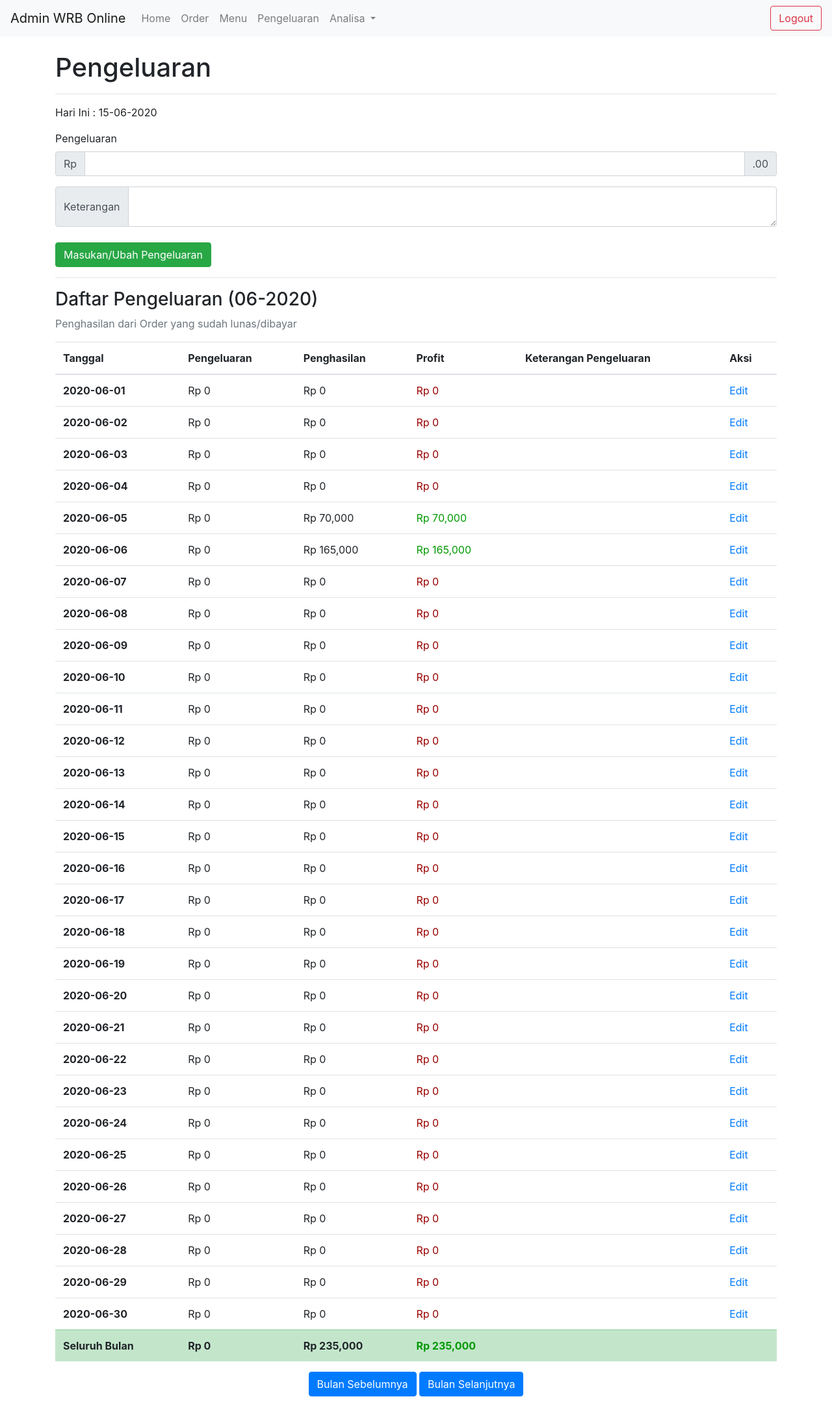
After one commit to ahlamls/wrbonline, a CodeIgniter app: page /database/index.php/adminwrbonline/Pengeluaran in a window 1280 px wide. The commit adds this page. Shown: the whole page at 65% size. Run offline with CodeIgniter, Linux system fonts and the light colour scheme; the visitor is signed in with stand-in values (Sample User, id 1); data comes from the database, SQL or seed files in the repository; tables that the repository leaves empty or names only in its code hold one stand-in row (values such as "Sample post").

Commit message:
semoga beneran beres

```diff
--- a/application/controllers/AdminWRBOnline.php
+++ b/application/controllers/AdminWRBOnline.php
@@ -257,6 +257,106 @@ public function handleAddMenu() {
 
 }
 
+public function Pengeluaran() {
+	if (isset($_SESSION['aid'])){
+		 $aaidi = $_SESSION['aid'];
+		} else {
+			header("Location: /AdminWRBOnline/login/?msg=Silahkan Login Untuk Melanjutkan");
+			die("Belum Login");
+		}
+		$data['date'] = date("d-m-Y");
+
+		if (!isset($_GET['m'])) {
+			$month = date("m");
+		} else {
+			$month = $_GET['m'];
+
+		}
+		if (!isset($_GET['y'])) {
+			$year = date("Y");
+		} else {
+				$year = $_GET['y'];
+		}
+		$data['m'] = $month;
+		$data['y'] = $year;
+
+		if ($month == 12) {
+			$data['nm'] = 1;
+			$data['ny'] = $year + 1;
+		} else {
+			$data['nm'] = $month + 1;
+			$data['ny'] = $year;
+		}
+
+		if ($month == 1) {
+			$data['pm'] = 12;
+			$data['py'] = $year - 1;
+		} else {
+			$data['pm'] = $month - 1;
+			$data['py'] = $year;
+		}
+
+		if ($month > 12) {
+			die("NGACO KAMU!");
+		}
+
+		$data['content'] = $this->admin_model->getPengeluaran($month,$year);
+		$this->load->view('admin/header',$data);
+		$this->load->view('admin/content/pengeluaran',$data);
+		$this->load->view('admin/footer',$data);
+
+}
+
+public function handleAddPengeluaran() {
+	if (isset($_SESSION['aid'])){
+		 $aaidi = $_SESSION['aid'];
+		} else {
+			header("Location: /AdminWRBOnline/login/?msg=Silahkan Login Untuk Melanjutkan");
+			die("Belum Login");
+		}
+		$this->admin_model->addPengeluaran();
+}
+
+public function handleEditPengeluaran() {
+	if (isset($_SESSION['aid'])){
+		 $aaidi = $_SESSION['aid'];
+		} else {
+			header("Location: /AdminWRBOnline/login/?msg=Silahkan Login Untuk Melanjutkan");
+			die("Belum Login");
+		}
+		$this->admin_model->editPengeluaran();
+}
+
+public function editPengeluaran() {
+	if (isset($_SESSION['aid'])){
+     $aaidi = $_SESSION['aid'];
+    } else {
+      header("Location: /AdminWRBOnline/login/?msg=Silahkan Login Untuk Melanjutkan");
+      die("Belum Login");
+    }
+
+    if ($_GET['d'] == "" OR $_GET['m'] == "" OR $_GET['y'] == "" ) {
+      die("data kosong");
+    }
+
+	  $d = (int) $this->db->escape_str($_GET['d']);
+		$m = (int) $this->db->escape_str($_GET['m']);
+		$y = (int) $this->db->escape_str($_GET['y']);
+
+		$data['date'] = $y . "-" . $m . "-" . $d;
+		$data['d'] = $d;
+		$data['m'] = $m;
+		$data['y'] = $y;
+
+		$data['nominal'] = $this->admin_model->getPengeluaranInfo($data['date'],2);
+		$data['keterangan'] = $this->admin_model->getPengeluaranInfo($data['date'],3);
+
+    $this->load->view('admin/header',$data);
+    $this->load->view('admin/content/editpengeluaran',$data);
+
+      $this->load->view('admin/footer',$data);
+}
+
 public function Edit($id = 0) {
   if (isset($_SESSION['aid'])){
      $aaidi = $_SESSION['aid'];
--- a/application/models/Admin_model.php
+++ b/application/models/Admin_model.php
@@ -320,5 +320,227 @@ $asede = "";
           return number_format($asede);
       }
 
+      public function getPengeluaran($m,$y) {
+        $asede = "";
+        $m = (int) $this->db->escape_str($m);
+        $y = (int) $this->db->escape_str($y);
+        if (($y % 4) == 0) {
+          $kabisat = true;
+        } else {
+          $kabisat = false;
+        }
+        if ($m == 1 OR $m == 3 OR $m == 5 OR $m == 7 OR $m == 8 OR $m == 10 OR $m == 12) {
+          $dtotal = 31;
+        } else if ($m == 2) {
+          if ($kabisat) {
+            $dtotal = 29;
+          } else {
+            $dtotal = 28;
+          }
+        } else {
+          $dtotal = 30;
+        }
+        $tpenghasilan = 0;
+        $tpengeluaran = 0;
+        $tprofit = 0;
+
+        for ($x = 1; $x <= $dtotal; $x++) {
+
+          $yx = (String)$y;
+          $mx = (String)$m;
+          if ($m < 10) {
+            $mx = "0" . (String) $mx;
+          } else {
+            $mx = (String) $mx;
+          }
+          $dx = (String)$x;
+          if ($x < 10) {
+            $dx = "0" . (String) $dx;
+          } else {
+            $dx = (String) $dx;
+          }
+          $date = $yx . "-" . $mx . "-" . $dx;
+
+
+          $pengeluaran = 0;
+
+          $penghasilan = 0;
+          $keterangan = "";
+          $aidi = 0;
+
+          $query = $this->db->query("SELECT totalprice FROM `orders` WHERE `waktu` LIKE '$yx-$mx-$dx%' AND `paid` = '1'");
+
+          foreach ($query->result() as $row)
+          {
+                  $penghasilan = $penghasilan + $row->totalprice;
+          }
+
+          $query = $this->db->query("SELECT * FROM `pengeluaran` WHERE `waktu` = '$yx-$mx-$dx' LIMIT 0,1");
+
+          foreach ($query->result() as $row)
+          {
+                  $pengeluaran = $row->nominal;
+                  $keterangan = $row->keterangan;
+                  $aidi = $row->id;
+          }
+
+
+          $profit = $penghasilan - $pengeluaran ;
+
+                              if ($profit > 0) {
+                                $opit = "opit";
+                              } else {
+                                $opit = "opitnt";
+
+
+                              }
+
+          $tpenghasilan = $tpenghasilan + $penghasilan;
+          $tpengeluaran = $tpengeluaran + $pengeluaran;
+          $tprofit = $tprofit + $profit;
+          if ($tprofit > 0) {
+            $topit = "opit";
+          } else {
+            $topit = "opitnt";
+
+
+          }
+          $penghasilan = number_format($penghasilan);
+          $pengeluaran = number_format($pengeluaran);
+          $profit = number_format($profit);
+
+
+
+          $asede .= "<tr>
+            <th scope='row'>$date</th>
+            <td>Rp $pengeluaran</td>
+            <td>Rp $penghasilan</td>
+            <td class='$opit'>Rp $profit</td>
+            <td>$keterangan</td>
+            <td><a href='/AdminWRBOnline/editPengeluaran/?d=$dx&m=$mx&y=$yx'>Edit</a></td>
+          </tr>";
+        }
+        $tpenghasilan = number_format($tpenghasilan);
+        $tpengeluaran = number_format($tpengeluaran);
+        $tprofit = number_format($tprofit);
+
+        $asede .= "<tr class='table-success'>
+          <th scope='row'>Seluruh Bulan</th>
+          <td><b>Rp $tpengeluaran</b></td>
+          <td><b>Rp $tpenghasilan</b></td>
+          <td class='$topit'><b>Rp $tprofit</b></td>
+            <td></td>
+              <td></td>
+          </tr>";
+        return $asede;
+
+      }
+
+      public function addPengeluaran() {
+        $pengeluaran = (int) $this->db->escape_str($_POST['pengeluaran']);
+        $keterangan = $this->db->escape_str($_POST['keterangan']);
+
+        $today = date("Y-m-d");
+        $query = $this->db->query("SELECT id FROM `pengeluaran` WHERE `waktu` = '$today' LIMIT 0,1");
+        $exist = false;
+        foreach ($query->result() as $row)
+        {
+          $exist = TRUE;
+          $aidi = $row->id;
+        }
+
+        if (!$exist) {
+          if ($this->db->simple_query("INSERT INTO `pengeluaran` (`id`, `waktu`, `nominal`, `keterangan`) VALUES (NULL, '$today', '$pengeluaran', '$keterangan');"))
+            {
+                  header("Location: /AdminWRBOnline/pengeluaran");
+                  die("sukses");
+            }
+            else
+            {
+                  die("gagal menambah pengeluaran");
+            }
+
+        } else {
+          if ($this->db->simple_query("UPDATE `pengeluaran` SET `nominal` = '$pengeluaran', `keterangan` = '$keterangan' WHERE `pengeluaran`.`id` = '$aidi';"))
+            {
+                  header("Location: /AdminWRBOnline/pengeluaran");
+                  die("sukses");
+            }
+            else
+            {
+                  die("gagal mengubah pengeluaran");
+            }
+        }
+        //
+
+      }
+
+      public function editPengeluaran() {
+        $d = (int) $this->db->escape_str($_POST['d']);
+        $m = (int) $this->db->escape_str($_POST['m']);
+        $y = (int) $this->db->escape_str($_POST['y']);
+
+        if ($m > 12) {
+          die("NGACO KAMU");
+        }
+        if ($d > 31) {
+          die("NGACO KAMU");
+        }
+
+        $pengeluaran = (int) $this->db->escape_str($_POST['pengeluaran']);
+        $keterangan = $this->db->escape_str($_POST['keterangan']);
+
+        $datex = $y . "-" . $m . "-" . $d;
+        $query = $this->db->query("SELECT id FROM `pengeluaran` WHERE `waktu` = '$datex' LIMIT 0,1");
+        $exist = false;
+        foreach ($query->result() as $row)
+        {
+          $exist = TRUE;
+          $aidi = $row->id;
+        }
+
+        if (!$exist) {
+          if ($this->db->simple_query("INSERT INTO `pengeluaran` (`id`, `waktu`, `nominal`, `keterangan`) VALUES (NULL, '$datex', '$pengeluaran', '$keterangan');"))
+            {
+                  header("Location: /AdminWRBOnline/pengeluaran");
+                  die("sukses");
+            }
+            else
+            {
+                  die("gagal menambah pengeluaran");
+            }
+
+        } else {
+          if ($this->db->simple_query("UPDATE `pengeluaran` SET `nominal` = '$pengeluaran', `keterangan` = '$keterangan' WHERE `pengeluaran`.`id` = '$aidi';"))
+            {
+                  header("Location: /AdminWRBOnline/pengeluaran");
+                  die("sukses");
+            }
+            else
+            {
+                  die("gagal mengubah pengeluaran");
+            }
+        }
+        //
+
+
+      }
+
+      public function getPengeluaranInfo($date,$type) {
+        $date = $this->db->escape_str($date);
+        $query = $this->db->query("SELECT * FROM `pengeluaran` WHERE `waktu` = '$date' LIMIT 0,1");
+        $exist = false;
+        foreach ($query->result() as $row)
+        {
+          if ($type == 1) {
+            return $row->id;
+          } else if ($type == 2) {
+            return $row->nominal;
+          } else if ($type == 3) {
+            return $row->keterangan;
+          }
+        }
+      }
+
 
     }
--- a/application/models/User_model.php
+++ b/application/models/User_model.php
@@ -14,7 +14,9 @@ class User_model extends CI_Model {
      $kosong = TRUE;
      if ($kat == 0) {
        $query = $this->db->query("SELECT * FROM `kategori`");
-     } else {
+     } else if ($kat == 7) {
+	$query = $this->db->query("SELECT * FROM `kategori` WHERE `id` <= 7");
+}else {
        $query = $this->db->query("SELECT * FROM `kategori` WHERE `id` = $kat");
      }
      foreach ($query->result() as $row)
@@ -66,6 +68,7 @@ class User_model extends CI_Model {
    public function listKat($kat) {
      if ($kat == 0) {
         $asede = "<option selected value='0'>Semua</option>";
+
      } else {
         $asede = "<option value='0'>Semua</option>";
      }
@@ -323,18 +326,28 @@ class User_model extends CI_Model {
    }
 
    public function getKatImgList($kat = 0) {
-     $query = $this->db->query("SELECT * FROM `kategori`");
+     if ($kat != 0 AND $kat <= 7) {
+	$kat = 7;
+	}
+	$query = $this->db->query("SELECT * FROM `kategori` WHERE `id` > '6'");
      $asede = "";
       foreach ($query->result() as $row)
       {
-      $aidi = $row->id;
+	$aidi = $row->id;
+
       $gambar = $row->gambar;
       $nama = $row->nama;
       if ($kat == $aidi) {
         $active = "pesbarimgtextactive";
         $nama = "<b>" . $nama . "</b>";
-      } else {
+      	if ($aidi == 7) {
+	$nama = "<b>" . "Catering Harian" . "</b>";
+	}
+	} else {
         $active = "";
+	if ($aidi == 7) {
+$nama = "Catering Harian";
+}
       }
 
      $asede .= " <div class='col-6 pesbar'>
--- /dev/null
+++ b/application/views/admin/content/pengeluaran.php
@@ -0,0 +1,59 @@
+<div class="container"><h1>Pengeluaran</h1>
+  <style>
+  .opit {
+    color:#009900 !important;
+  }
+
+  .opitnt {
+    color:#990000 !important;
+  }</style>
+<hr>
+<form action="/AdminWRBOnline/handleAddPengeluaran" method="POST">
+<p>Hari Ini : <?= $date ?></p>
+<label for="pengeluaran">Pengeluaran</label>
+<div class="input-group mb-3">
+  <div class="input-group-prepend">
+    <span class="input-group-text">Rp</span>
+  </div>
+  <input type="text" name="pengeluaran" class="form-control" aria-label="Jumlah Pengeluaran">
+  <div class="input-group-append">
+    <span class="input-group-text">.00</span>
+  </div>
+</div>
+<div class="input-group">
+  <div class="input-group-prepend">
+    <span class="input-group-text">Keterangan</span>
+  </div>
+  <textarea class="form-control"  name="keterangan" aria-label="With textarea"></textarea>
+</div>
+<br>
+<button type="submit" class="btn btn-success">Masukan/Ubah Pengeluaran</button>
+</form>
+<hr>
+<h3>Daftar Pengeluaran (<?= $m . "-" . $y?>)</h3>
+<p class="text-muted">Penghasilan dari Order yang sudah lunas/dibayar</p>
+<div class="table-responsive">
+<table class="table">
+  <thead>
+    <tr>
+      <th scope="col">Tanggal</th>
+      <th scope="col">Pengeluaran</th>
+      <th scope="col">Penghasilan</th>
+      <th scope="col">Profit</th>
+      <th scope="col">Keterangan Pengeluaran</th>
+      <th scope="col">Aksi</th>
+    </tr>
+  </thead>
+  <tbody>
+<?= $content ?>
+
+  </tbody>
+</table>
+
+</div>
+<center>
+<a href="/AdminWRBOnline/pengeluaran/?m=<?=$pm?>&y=<?=$py?>"><button type="button" class="btn btn-primary">Bulan Sebelumnya</button></a>
+<a href="/AdminWRBOnline/pengeluaran/?m=<?=$nm?>&y=<?=$ny?>"><button type="button" class="btn btn-primary">Bulan Selanjutnya</button></a>
+</center>
+<br>
+</div>
--- a/application/views/admin/header.php
+++ b/application/views/admin/header.php
@@ -28,6 +28,9 @@
       <li class="nav-item">
         <a class="nav-link" href="/AdminWRBOnline/menu">Menu</a>
       </li>
+      <li class="nav-item">
+        <a class="nav-link" href="/AdminWRBOnline/pengeluaran">Pengeluaran</a>
+      </li>
       <li class="nav-item dropdown">
          <a class="nav-link dropdown-toggle" href="#" id="navbarDropdown" role="button" data-toggle="dropdown" aria-haspopup="true" aria-expanded="false">
            Analisa
--- a/assets/css/style.css
+++ b/assets/css/style.css
@@ -19,6 +19,7 @@ margin-left: 0px !important;
 
     text-decoration: none;
 }
+
 @media only screen and (max-width: 600px) {
   .pesbar {
       width:40%;
```
Also changed, not shown: application/views/admin/content/editpengeluaran.php (added, +26 -0 lines).
